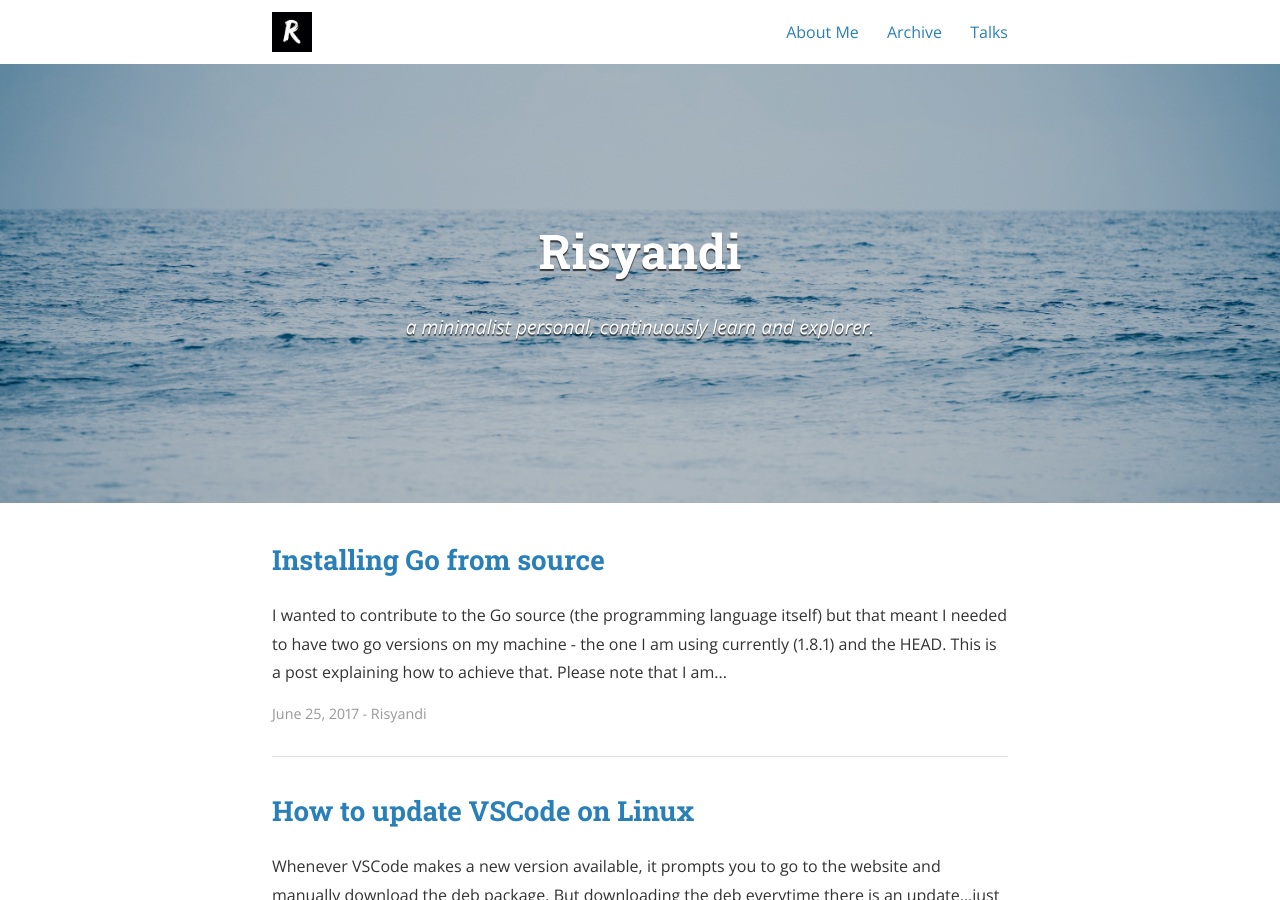
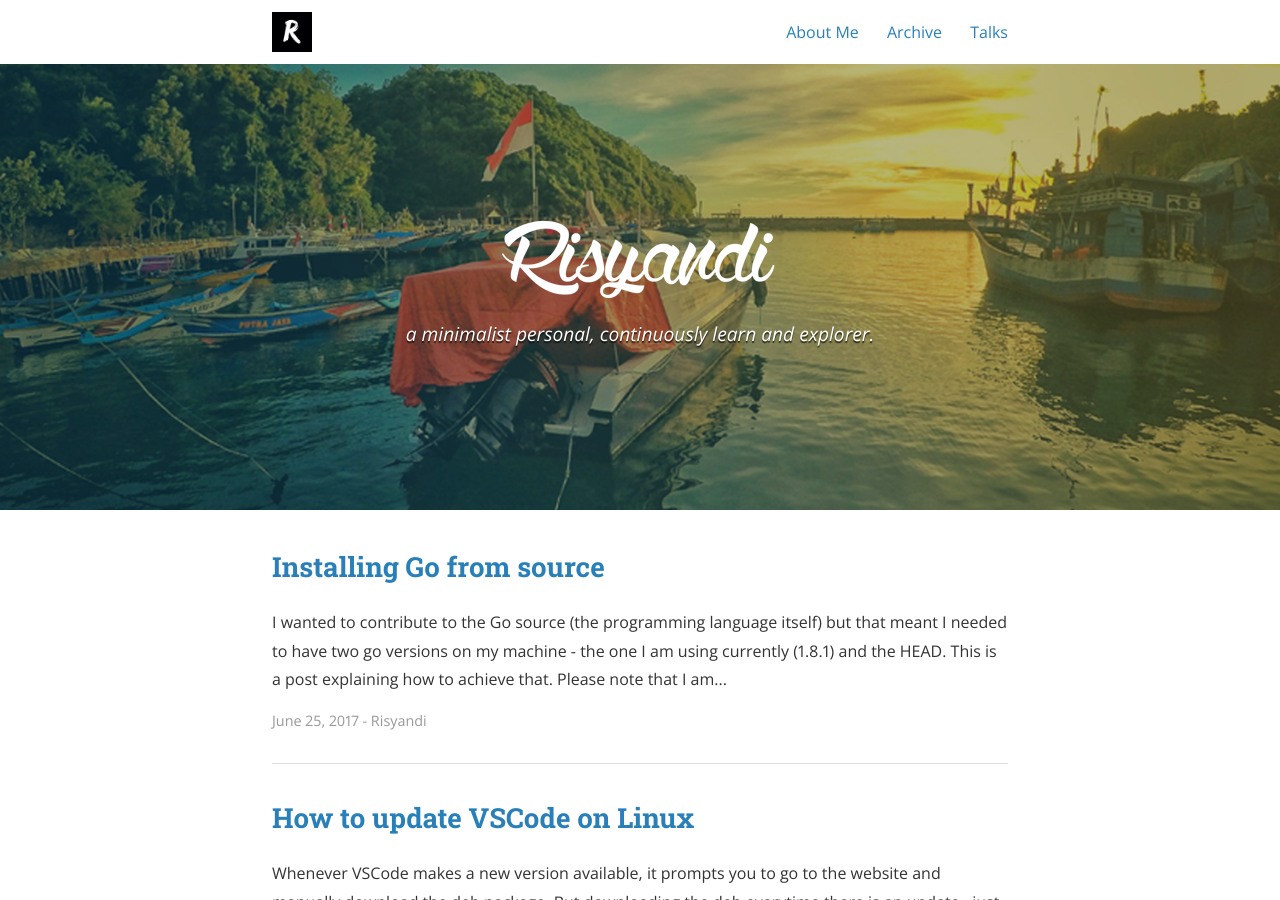
Before and after one commit to Risyandi/blogs, a Jekyll site: the page built from index.html, in a window 1280 px wide and 900 px high. Built offline with Jekyll 4.4.1, drawn with Linux system fonts in a browser that asks for light colours; nearby versions of some CDN libraries; emoji names are drawn with the system emoji font; the list of posts is cut into pages by our own code; comment, search, counter and statistics services are not loaded; a style sheet for code colours, icons or effects is not loaded.

Commit message:
adding images header

```diff
--- a/index.html
+++ b/index.html
@@ -6,7 +6,7 @@ layout: default
 <div class="site-header-container {% if site.cover %}has-cover{% endif %}" {% if site.cover %}style="background-image: url({{ site.cover | prepend: site.baseurl }});"{% endif %}>
   <div class="scrim {% if site.cover %}has-cover{% endif %}">
     <header class="site-header">
-      <h1 class="title">{{ site.title }}</h1>
+      <img src="{{site.cover_logo | prepend: site.baseurl}}" alt="cover logo" srcset="{{site.cover_logo | prepend: site.baseurl}}">
       {% if site.subtitle %}<p class="subtitle">{{ site.subtitle }}</p>{% endif %}
     </header>
   </div>
```
Also changed, not shown: assets/header_image.jpg, assets/header_image_logo.png (added).
